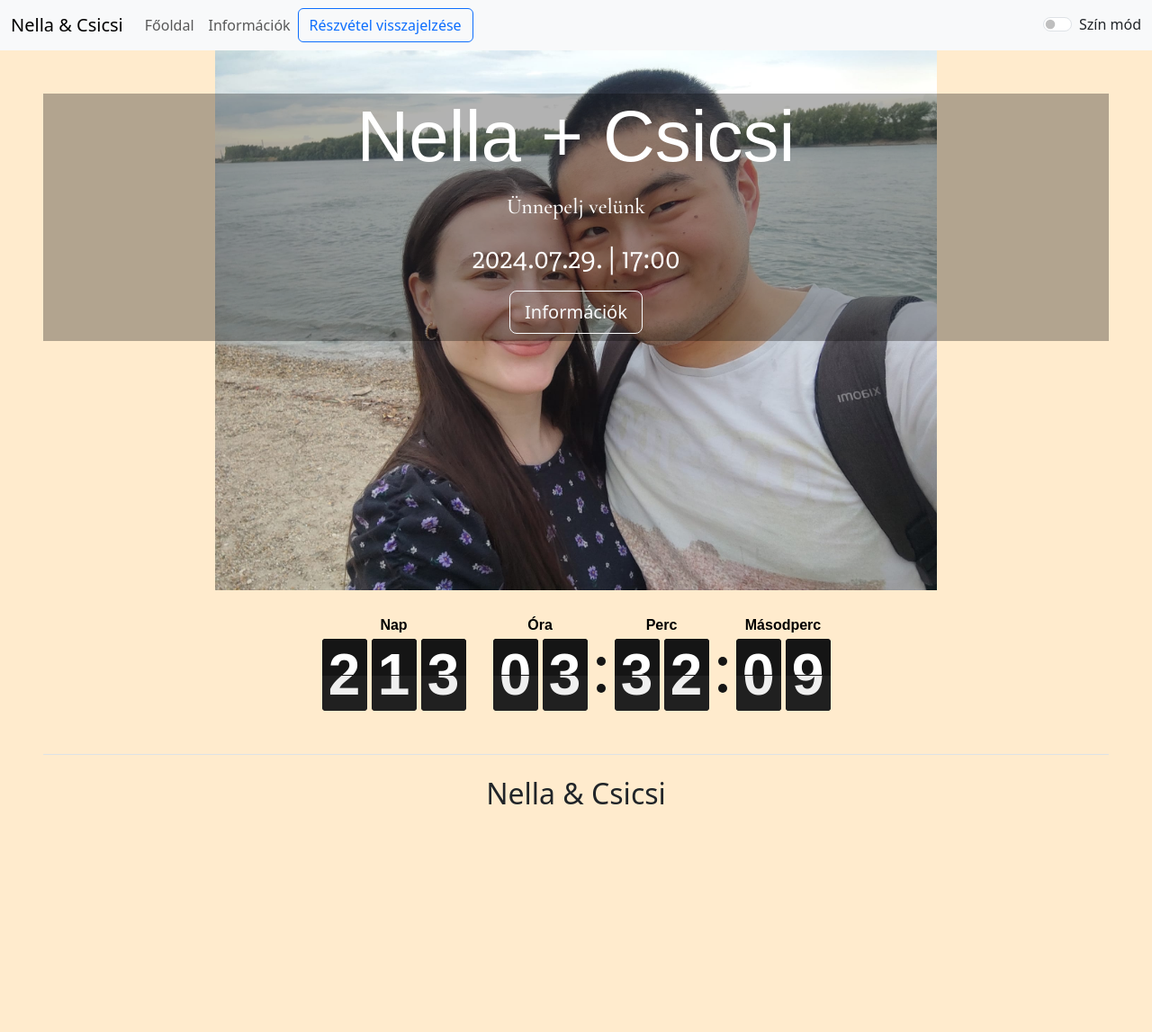
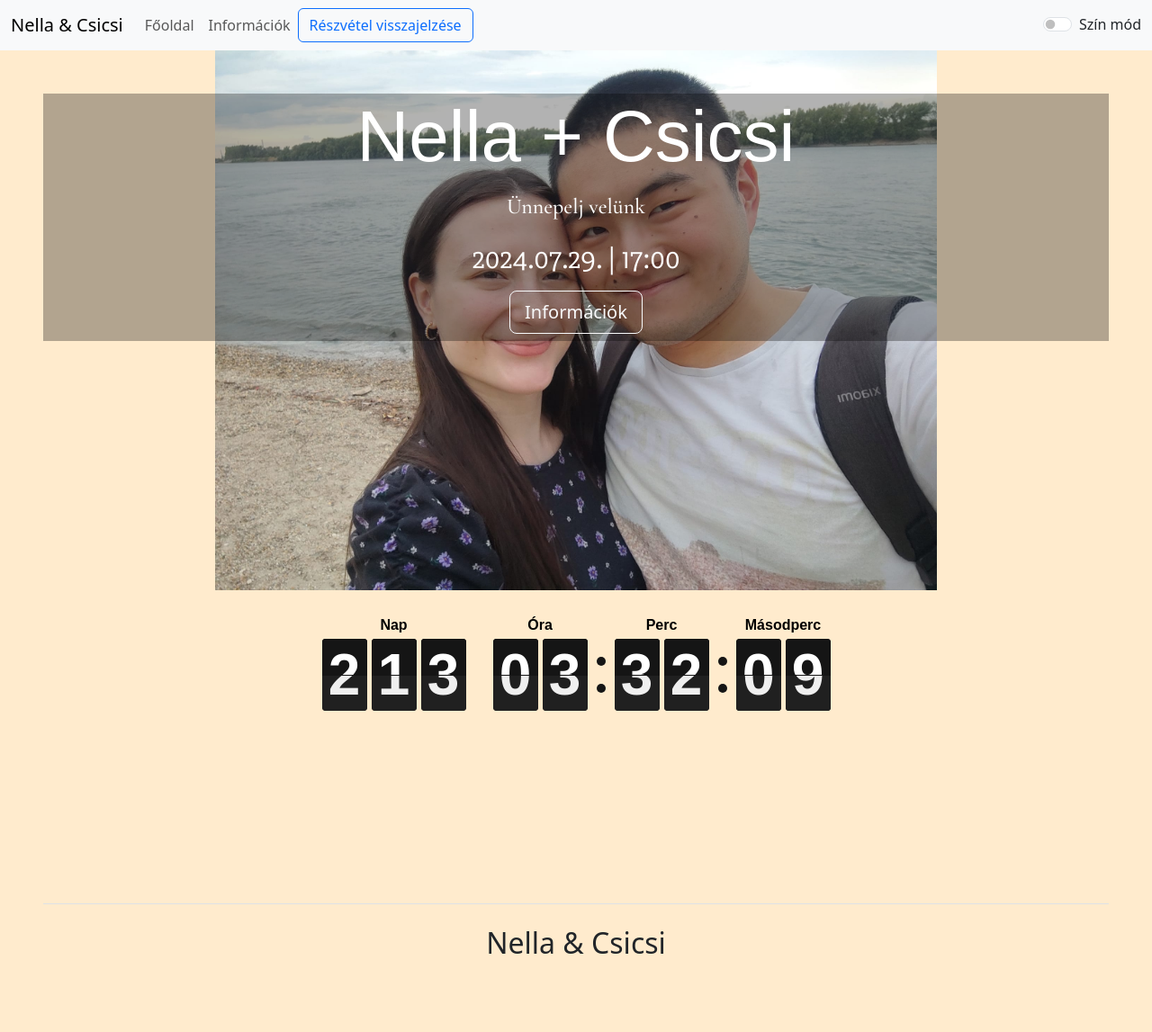
Before and after one commit to csicsi2000/nella.csicsi.eskuvo.github.io, a Jekyll site: the page built from index.md, in a window 1280 px wide. Shown: the whole page at 90% size. Built offline with Jekyll 4.4.1, drawn with Linux system fonts in a browser that asks for light colours; some web fonts are replaced; before the commit the page ends 981 px from its top, so only the background shows below that.

Commit message:
add min height

```diff
--- a/_layouts/default.html
+++ b/_layouts/default.html
@@ -14,7 +14,7 @@
     <script type="text/javascript" src="js/flipdown.min.js"></script>
     <link href="" rel="stylesheet" id="theme-link">
   </head>
-  <body>
+  <body >
     <script>
       storedColorMode = localStorage.getItem("colorMode");
       document.querySelector("html").setAttribute("data-bs-theme", storedColorMode);
@@ -61,7 +61,7 @@
           </div>
         </div>
       </nav>
-      <section>{{ content }}</section>
+      <section class="min-vh-100">{{ content }}</section>
     </div>
     <footer class="border-top p-4 m-5">
         <p class="text-center h2">Nella & Csicsi</p>
--- a/index.md
+++ b/index.md
@@ -17,7 +17,7 @@ layout: default
       </div>
     </div>
 </div>
-<div class="d-flex align-items-center justify-content-center mt-4">
+<div class="d-flex align-items-center justify-content-center mt-4 mb-5">
 <div id="flipdown" class="flipdown" style="width: unset"></div>
 </div>
 <script>
@@ -28,6 +28,7 @@ var flipColorMode = document.querySelector("html").getAttribute("data-bs-theme")
   }else{
     flipColorMode = "dark"
   }
+
   new FlipDown(1722272400,{
     headings: ["Nap", "Óra", "Perc", "Másodperc"],
     theme: flipColorMode
```
